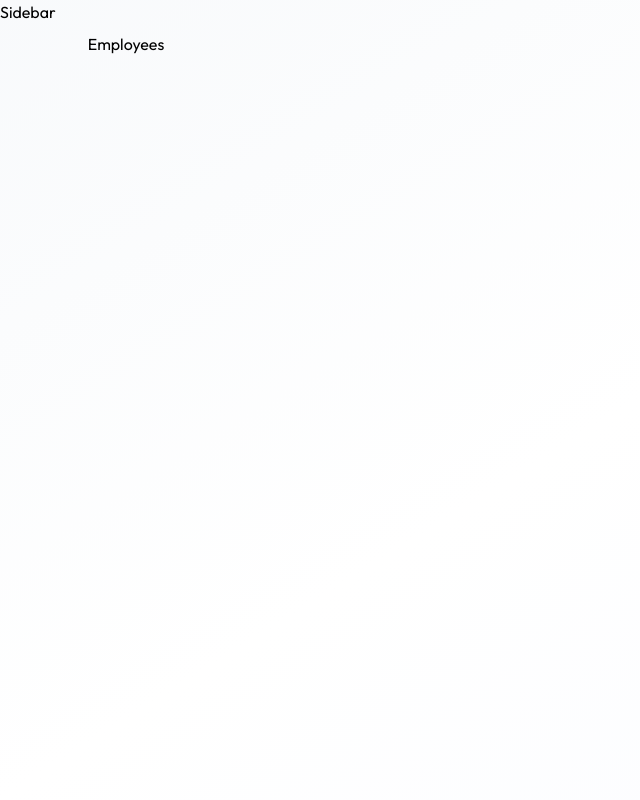
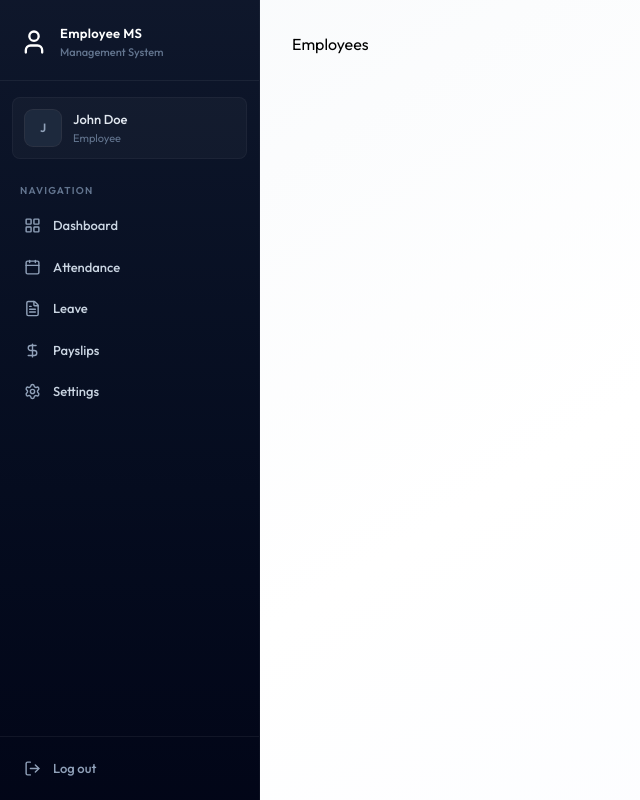
Before and after one commit to PRIYANSHU2569/FULLSTACK-EMS, a React (Vite) app: page /employees in a window 1280 px wide. Shown: the whole page, without its empty margins (0-640 px from the left). Built offline with nearby package versions, Linux system fonts and the light colour scheme.

Commit message:
Add responsive sidebar

```diff
--- /dev/null
+++ b/src/components/Sidebar.jsx
@@ -0,0 +1,166 @@
+import React from "react";
+import { Link, useLocation } from "react-router-dom";
+import { useEffect, useState } from "react";
+import { dummyProfileData } from "../assets/assets";
+import {
+  UserIcon,
+  MenuIcon,
+  XIcon,
+  LayoutGridIcon,
+  FileTextIcon,
+  DollarSignIcon,
+  SettingsIcon,
+  CalendarIcon,
+  ChevronRightIcon,
+  LogOutIcon,
+} from "lucide-react";
+
+const Sidebar = () => {
+  const { pathname } = useLocation();
+  const [userName, setUserName] = useState("");
+  const [mobileOpen, setMobileOpen] = useState(false);
+
+  useEffect(() => {
+    setUserName(dummyProfileData.firstName + " " + dummyProfileData.lastName);
+  }, []);
+  //close mobile sidebar on route change
+  useEffect(() => {
+    setMobileOpen(false);
+  }, [pathname]);
+
+  const role = "" || "EMPLOYEE";
+  const navItems = [
+    { name: "Dashboard", href: "/dashboard", icon: LayoutGridIcon },
+    role === "ADMIN"
+      ? { name: "Employees", href: "/employees", icon: UserIcon }
+      : { name: "Attendance", href: "/attendance", icon: CalendarIcon },
+    { name: "Leave", href: "/leave", icon: FileTextIcon },
+    { name: "Payslips", href: "/payslips", icon: DollarSignIcon },
+    { name: "Settings", href: "/settings", icon: SettingsIcon },
+  ];
+
+  const handleLogout = () =>{
+    window.location.href = "/login"
+  }
+  const sidebarContent = (
+    <>
+      {/** Brand header */}
+      <div className="px-5 pt-6 pb-5 border-b border-white/6">
+        <div className="flex items-center justify-between">
+          <div className="flex items-center gap-3">
+            <UserIcon className="text-white size-7" />
+            <div>
+              <p className="font-semibold text-[13px] text-white tracking-wide">
+                Employee MS
+              </p>
+              <p className="text-[11px] text-slate-500 font-medium">
+                Management System
+              </p>
+            </div>
+          </div>
+          {/** Close button on mobile */}
+          <button
+            onClick={() => setMobileOpen(false)}
+            className="lg:hidden text-slate-400 hover:text-white p-1"
+          >
+            <XIcon size={20} />
+          </button>
+        </div>
+      </div>
+      {/** User profile card */}
+      {userName && (
+        <div className="mx-3 mt-4 mb-1 p-3 rounded-lg bg-white/3 border border-white/4">
+          <div className="flex items-center gap-3">
+            <div className="w-9 h-9 rounded-lg bg-slate-800 flex items-center justify-center ring-1 ring-white/10 shrink-0">
+              <span className="text-slate-400 text-xs font-semibold">
+                {userName.charAt(0).toUpperCase()}
+              </span>
+            </div>
+            <div className="min-w-0">
+              <p className="text-[13px] font-medium text-slate-200 truncate ">
+                {userName}
+              </p>
+              <p className="text-[11px] text-slate-500 truncate">
+                {role === "ADMIN" ? "Administrator" : "Employee"}
+              </p>
+            </div>
+          </div>
+        </div>
+      )}
+      {/* Section label */}
+      <div className="px-5 pt-5 pb-2">
+        <p className="text-[10px] font-semibold uppercase tracking-[0.12em] text-slate-500">
+          Navigation
+        </p>
+      </div>
+      {/*Navigation List*/}
+      <div className="flex-1 px-3 space-y-0.5 overflow-y-auto">
+        {navItems.map((item) => {
+          const isActive = pathname.startsWith(item.href);
+          return (
+            <Link
+              key={item.name}
+              to={item.href}
+              className={`group flex items-center gap-3 px-3 py-2.5 rounded-md text-[13px] font-medium transition-all duration-150 relative ${isActive ? "bg-indigo-500/12 text-indigo-300" : "text-slate-300 hover:text-white hover:bg-white/4"}`}
+            >
+              {isActive && (
+                <div className="absolute left-0 top-1/2 -translate-y-1/2 w-[3px] h-5 rounded-r-full bg-indigo-500" />
+              )}
+              <item.icon
+                className={`w-[17px] h-[17px] shrink-0 ${isActive ? "text-indigo-300" : "text-slate-400 group-hover:text-slate-300"}`}
+              />
+              <span className="flex-1">{item.name}</span>
+              {isActive && (
+                <ChevronRightIcon className="w-3.5 h-3.5 text-indigo-500/50" />
+              )}
+            </Link>
+          );
+        })}
+      </div>
+      {/*Logout*/}
+      <div className="p-3 border-t border-white/6">
+         <button onClick = {handleLogout}className="flex items-center gap-3 w-full px-3 py-2.5 rounded-md text-[13px] font-medium text-slate-400 hover:text-rose-400 hover:bg-rose-500/8 transition-all duration-150">
+          <LogOutIcon className ="w-[17px] h-[17px]"/>
+          <span>
+            Log out
+          </span>
+         </button>
+
+      </div>
+    </>
+  );
+
+  return (
+    <>
+      {/* Mobile hamburger button*/}
+      <button
+        onClick={() => setMobileOpen(true)}
+        className="lg:hidden fixed top-4 left-4 z-50 p-2 bg-slate-900 text-white rounded-lg shadow-lg border border-white/10"
+      >
+        <MenuIcon size={20} />
+      </button>
+      {/* Mobile overlay*/}
+      {mobileOpen && (
+        <div
+          className="lg:hidden fixed inset-0 bg-black/60 backdrop-blur-sm z-40"
+          onClick={() => setMobileOpen(false)}
+        />
+      )}
+
+      {/*Sidebar -desktop */}
+      <aside className="hidden lg:flex flex-col h-full w-65 bg-linear-to-b from-slate-900 to-slate-950 text-white shrink-0 border-r border-white/4">
+        {sidebarContent}
+      </aside>
+      {/* Sidebar - mobile */}
+      <aside
+        className={`lg:hidden fixed inset-y-0 left-0 w-72 bg-linear-to-b from-slate-900 via-slate-900 to-slate-950 text-white z-50 flex flex-col transform transition-transform duration-300 ${
+          mobileOpen ? "translate-x-0" : "-translate-x-full"
+        }`}
+      >
+        {sidebarContent}
+      </aside>
+    </>
+  );
+};
+
+export default Sidebar;
--- a/src/pages/Layout.jsx
+++ b/src/pages/Layout.jsx
@@ -1,16 +1,18 @@
-import {Outlet} from "react-router-dom"
+
+import { Outlet } from "react-router-dom";
+import Sidebar from "../components/Sidebar";
 
 const Layout = () => {
   return (
     <div className="flex h-screen bg-linear-to-br from-slate-50 via-white to-indigo-50/30">
-    <p>Sidebar</p>
+      <Sidebar />
       <main className="flex-1">
         <div className="p-4 pt-16 sm:p-6 sm:pt-6 lg:p-8 max-w-400 mx-auto">
-          <Outlet/>
+          <Outlet />
         </div>
       </main>
     </div>
-  )
-}
+  );
+};
 
-export default Layout
+export default Layout;
```
